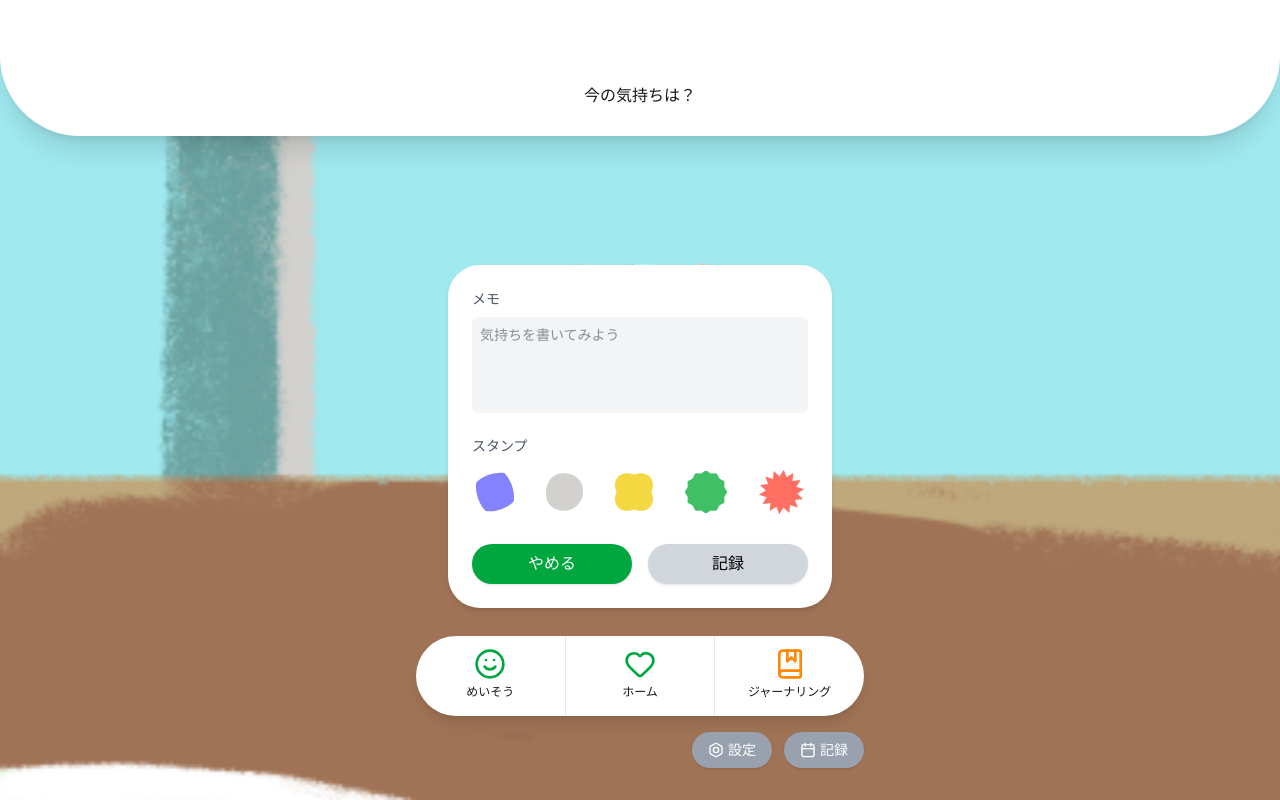
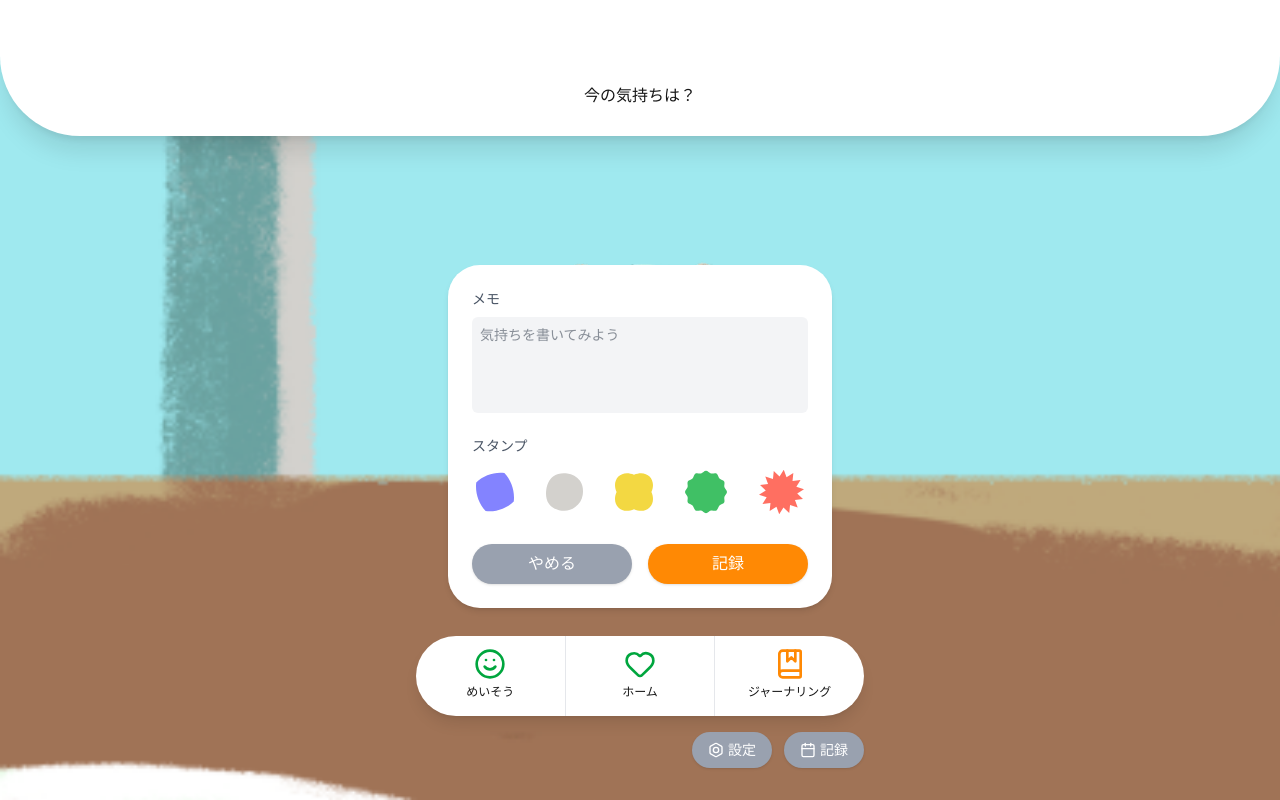
Before and after one commit to tomo-no-kai/mimamorumi, a Next.js app: page /journal in a window 1280 px wide. Built offline with nearby package versions, Linux system fonts and the light colour scheme.

Commit message:
配色変更

```diff
--- a/src/app/journal/page.tsx
+++ b/src/app/journal/page.tsx
@@ -89,13 +89,13 @@
           <div className="flex gap-4">
             <button
               onClick={() => router.push("/")}
-              className="flex-1 py-2 bg-green-600 text-white rounded-full shadow hover:bg-green-700"
+              className="flex-1 py-2 bg-gray-400 text-white rounded-full shadow hover:bg-green-700"
             >
               やめる
             </button>
             <button
               onClick={saveJournalRecord}
-              className="flex-1 py-2 bg-gray-300 text-black rounded-full shadow hover:bg-gray-400"
+              className="flex-1 py-2 bg-orange-400 text-white rounded-full shadow hover:bg-gray-400"
             >
               記録
             </button>
```
